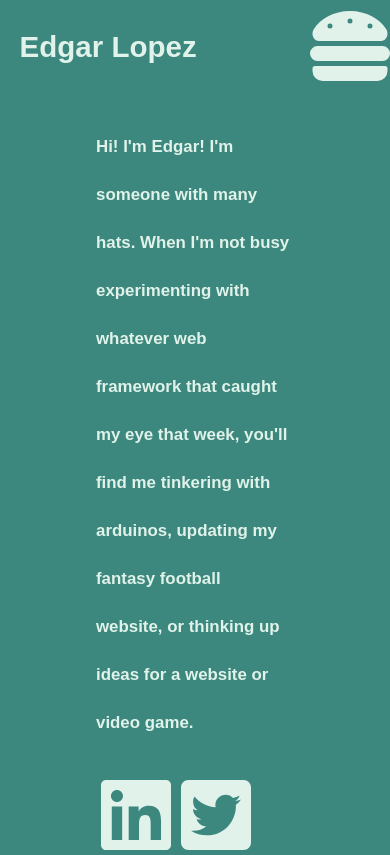
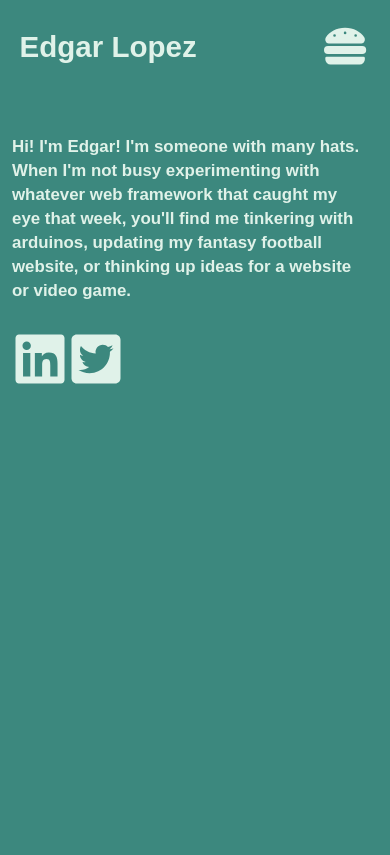
Before and after one commit to TheJollyReaper/edgar-design-portfolio, a React (Create React App) app: page /about in a window 390 px wide. Built offline with nearby package versions, Linux system fonts and the light colour scheme.

Commit message:
made the about page mobile friendly

```diff
--- a/src/Components/About/About.css
+++ b/src/Components/About/About.css
@@ -9,12 +9,29 @@
     font-size: 2vmax;
 }
 
-.icon {
+.social-icon {
     font-size: 5rem;
     margin: 0;
     padding: 0;
 }
 
-.icon:hover {
+.social-icon:hover {
     color: #CEB5A7;
+    cursor: pointer
 }
+
+/* Mobile screens */
+@media only screen and (max-width: 480px) {
+    .about {
+        width: 90vw;
+        margin-left: 0;
+        padding: .75rem;
+        line-height: 1.5rem;
+    }
+
+    .social-icon {
+        font-size: 3.5rem;
+        margin: 0;
+        padding: 0;
+    }
+}
--- a/src/Components/About/About.js
+++ b/src/Components/About/About.js
@@ -11,8 +11,8 @@ function about() {
                 updating my fantasy football website, or thinking up ideas for a website or video game.
             </h5>
             <div style={{display:"flex"}}>
-                <FaLinkedin className="icon"/>
-                <FaTwitterSquare className="icon"/>
+                <FaLinkedin onClick={() => window.open('https://www.linkedin.com/in/edgar-lopez-832740174/')} className="social-icon"/>
+                <FaTwitterSquare className="social-icon"/>
             </div>
         </div>
     )
```
Also changed, not shown: 1 other file (tests, documents, lock files or other folders).
